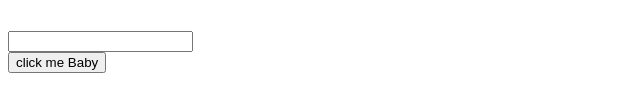
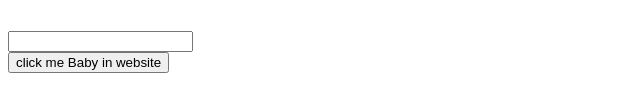
Before and after one commit to ontorna/website, a plain HTML site: page index.html in a window 1280 px wide. Shown: the part 182-294 px from the top of the page, without its empty margins (0-640 px from the left). Drawn offline with Linux system fonts and the light colour scheme.

Commit message:
Update index.html

```diff
--- a/index.html
+++ b/index.html
@@ -14,6 +14,6 @@
     <br>
     <input type="text">
     <br>
-    <button>click me Baby</button>
+    <button>click me Baby in website</button>
 </body>
 </html>
```
